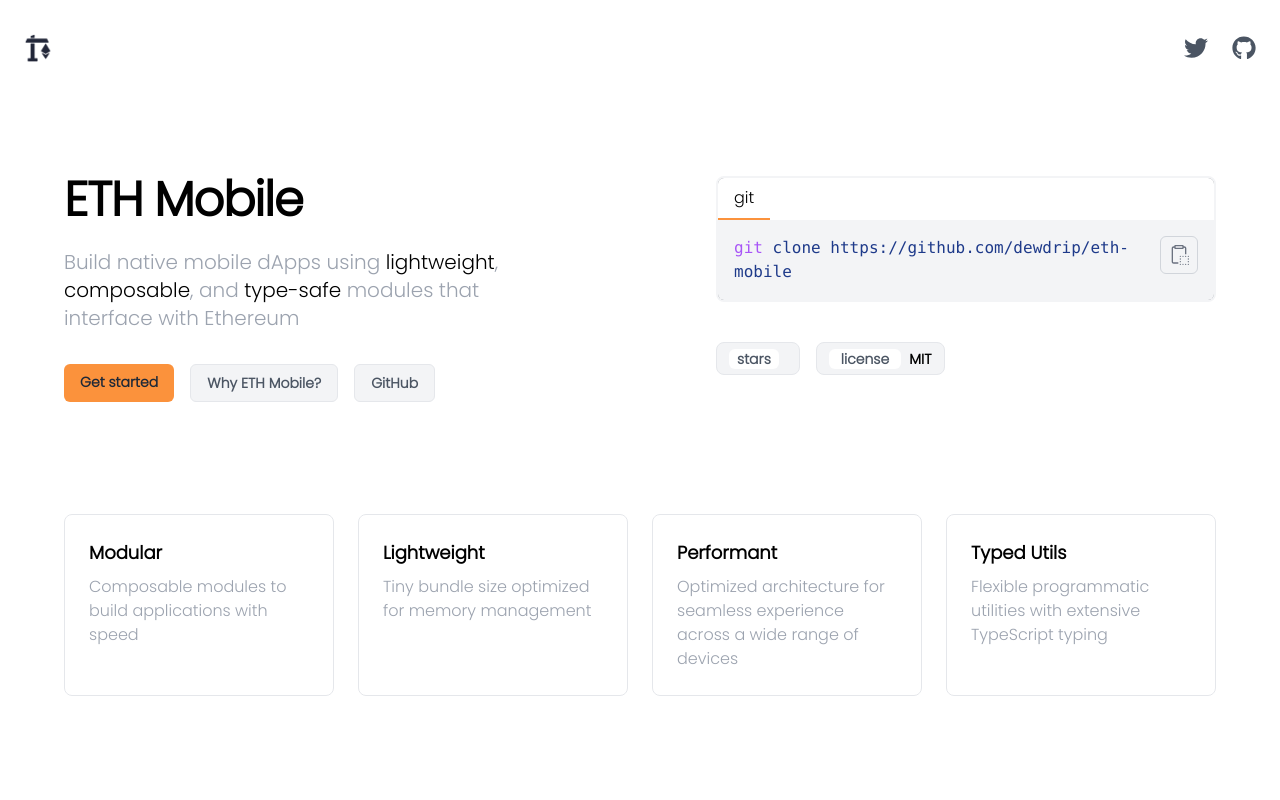
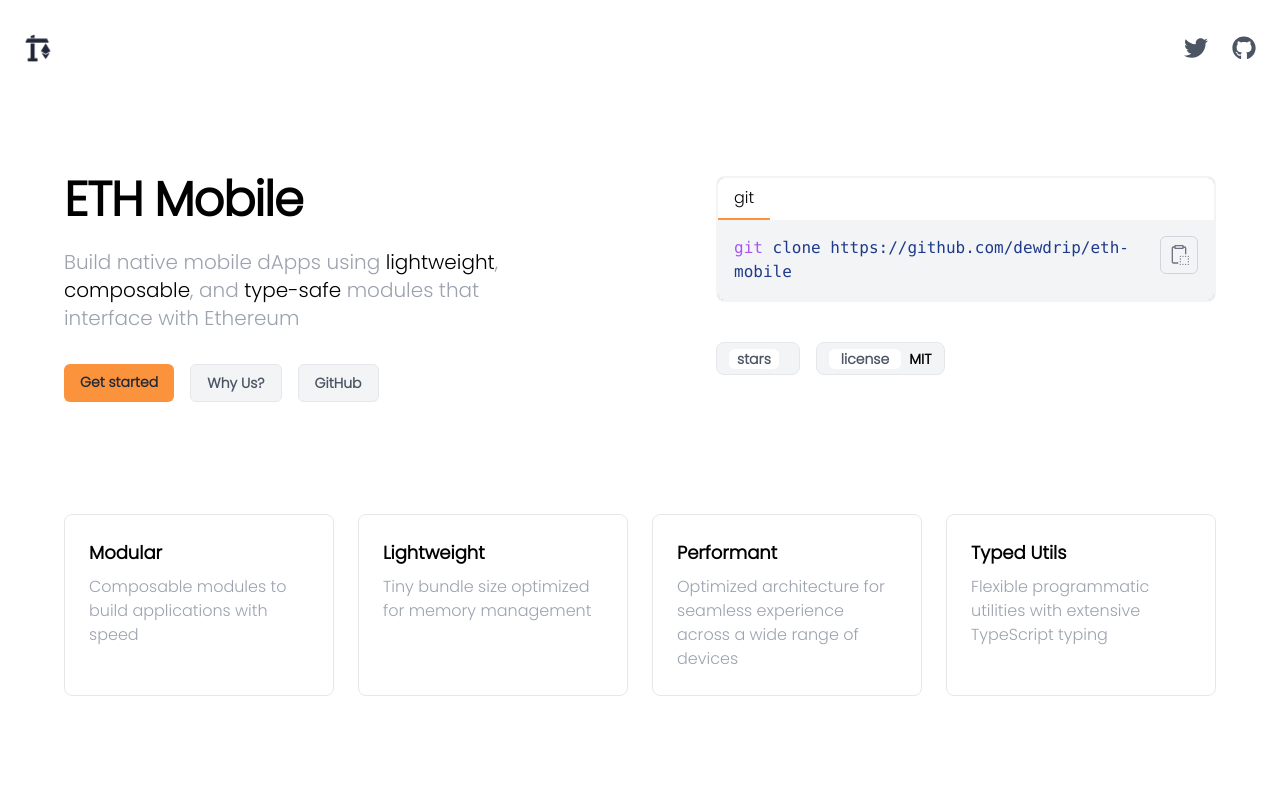
Before and after one commit to ValentineCodes/ethmobile, a Next.js app: page / in a window 1280 px wide. Shown: the top 800 px of the page. Built offline with nearby package versions, Linux system fonts and the light colour scheme; no server answers.

Commit message:
refactor: change button text

```diff
--- a/components/Hero.tsx
+++ b/components/Hero.tsx
@@ -70,7 +70,7 @@ export default function Hero() {
               onClick={() => setShowWhy(true)}
               className="px-4 py-2 bg-gray-100 border hover:bg-gray-200 rounded-md font-bold transition-colors text-sm text-gray-600"
             >
-              Why ETH Mobile?
+              Why Us?
             </button>
             <Link
               href="https://github.com/dewdrip/eth-mobile"
```
